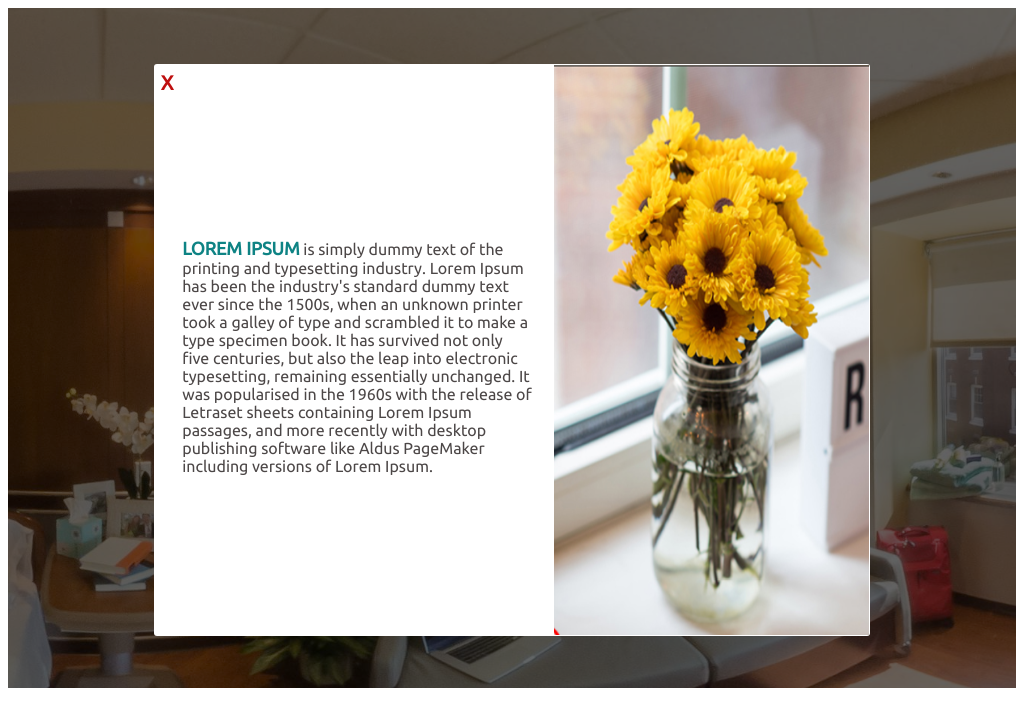
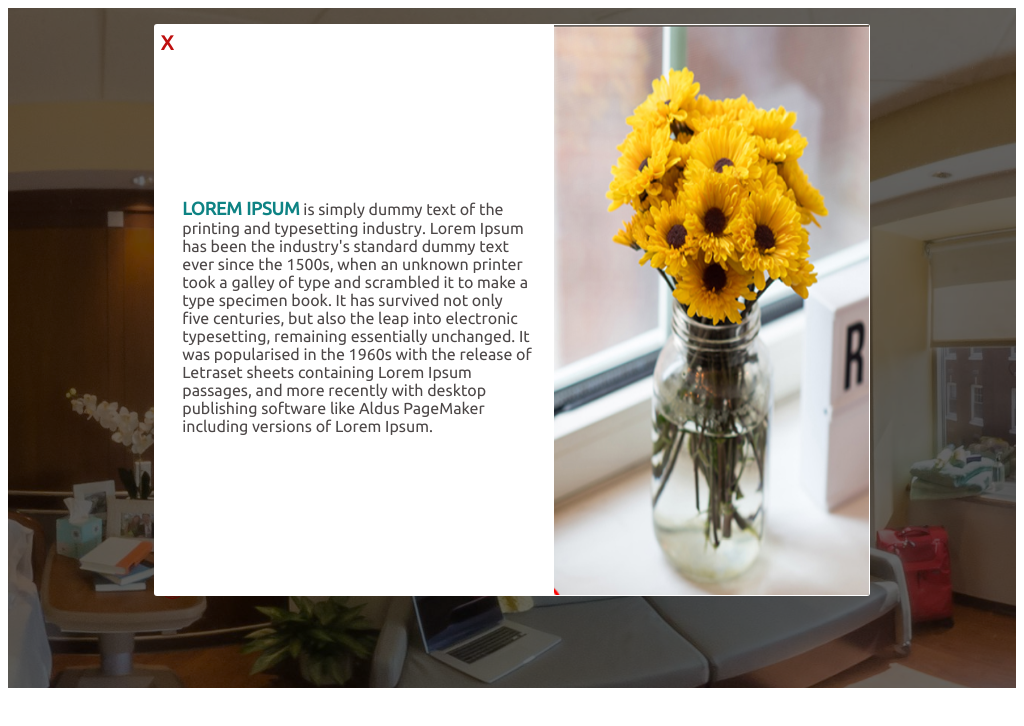
Before and after one commit to BeZoOo/panorama, a plain HTML site: page index.html in a window 1024 px wide. Both pictures are taken after a click on the element 626 px from the left and 388 px from the top of the page. Drawn offline with Linux system fonts and the light colour scheme.

Commit message:
Add files via upload

```diff
--- a/style.css
+++ b/style.css
@@ -169,8 +169,10 @@ body {
 }
 @media(min-width: 769px) and (max-width: 1030px)
 {
-
-      .dummy-content {
-        width: 300%;
-      }
+  .dummy-content {
+    width: 300%;
+  }
+  .pop-up {
+    top: 3%;
+  }
 }
```
